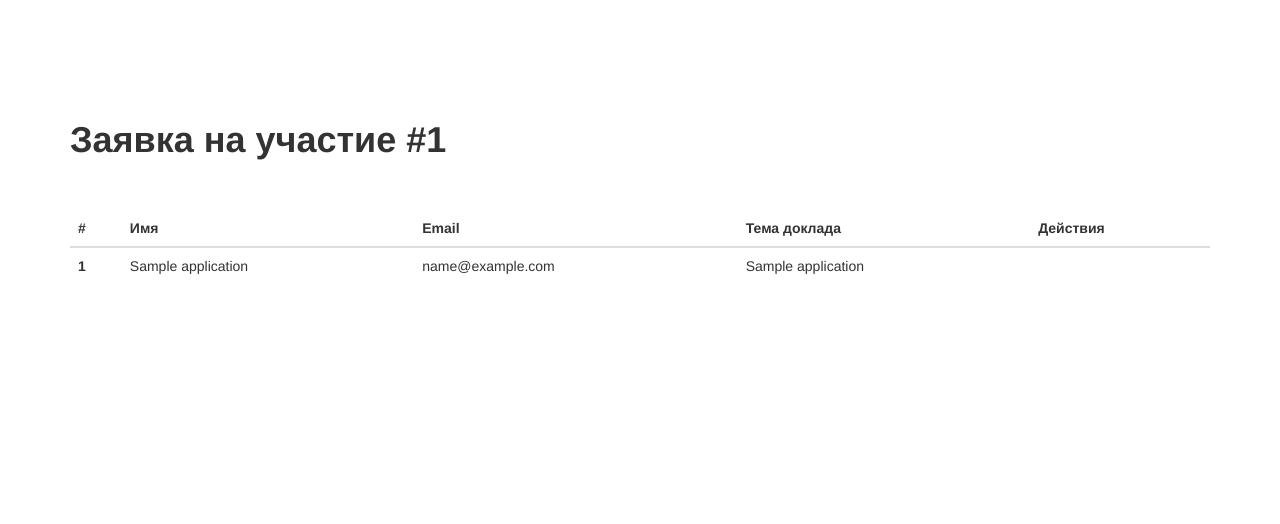
After one commit to codesteam/sgu_c, a Yii app: template views/admin/application.php in a window 1280 px wide. The commit adds this page. Shown: the top 524 px of the page. Run offline with PHP 8.4 and a stand-in for Yii, Linux system fonts and the light colour scheme; the template is opened without the code that fills it: most values are stand-ins (such as "Sample title", 1, 10 or a date in 2020); data that the repository does not hold is empty; some libraries are stand-ins or nearby versions.

Commit message:
Admin application page

```diff
--- a/config/web.php
+++ b/config/web.php
@@ -43,6 +43,7 @@ $config = [
             'showScriptName'  => false,
             'rules' => [
                 '<view:(contact|info)>' => 'site/page',
+                'admin/application/<id:\d+>' => 'admin/application',
             ],
         ],
     ],
--- /dev/null
+++ b/views/admin/application.php
@@ -0,0 +1,30 @@
+<?php
+use yii\helpers\Html;
+
+$this->title = 'Заявка на участие #'.$application->id;
+$this->params['breadcrumbs'][] = $this->title;
+?>
+<div class="site-index">
+    <h1><?= Html::encode($this->title) ?></h1>
+    <br/>
+    <br/>
+    <table class="table">
+        <thead>
+            <tr>
+                <th>#</th>
+                <th>Имя</th>
+                <th>Email</th>
+                <th>Тема доклада</th>
+                <th>Действия</th>
+            </tr>
+        </thead>
+        <tbody>
+            <tr>
+                <th scope="row"><?=$application->id?></th>
+                <td><?=$application->name?></td>
+                <td><?=$application->email?></td>
+                <td><?=$application->subject?></td>
+            </tr>
+        </tbody>
+    </table>
+</div>
--- a/views/admin/applications.php
+++ b/views/admin/applications.php
@@ -18,6 +18,7 @@ $this->params['breadcrumbs'][] = $this->title;
                 <th>Имя</th>
                 <th>Email</th>
                 <th>Тема доклада</th>
+                <th>Действия</th>
             </tr>
         </thead>
         <tbody>
@@ -27,6 +28,7 @@ $this->params['breadcrumbs'][] = $this->title;
                     <td><?=$application->name?></td>
                     <td><?=$application->email?></td>
                     <td><?=$application->subject?></td>
+                    <td><?= Html::a('Детали', ['admin/application', 'id' => $application->id]) ?></td>
                 </tr>
             <? endforeach ?>
         </tbody>
```
Also changed, not shown: controllers/AdminController.php (+8 -0 lines).
